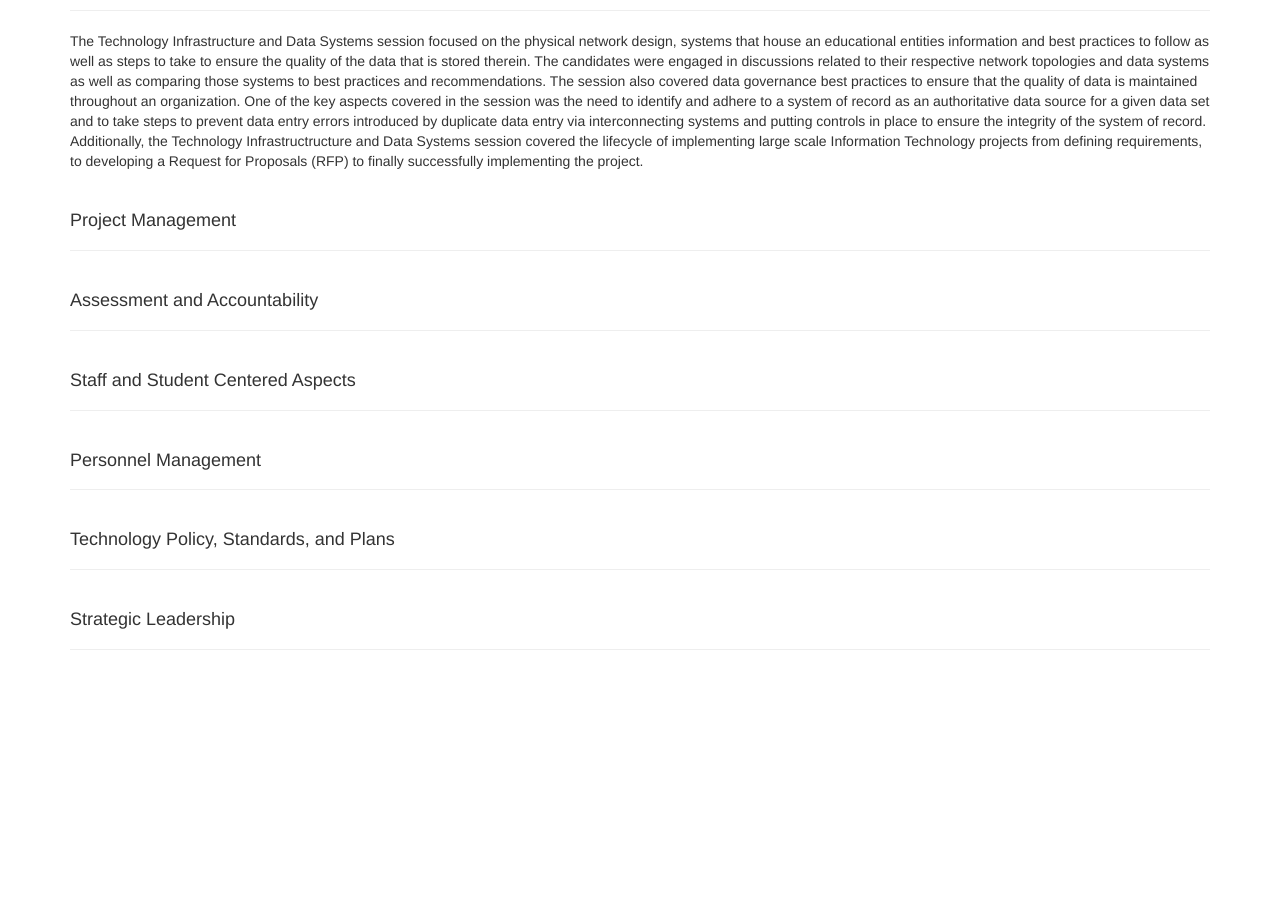
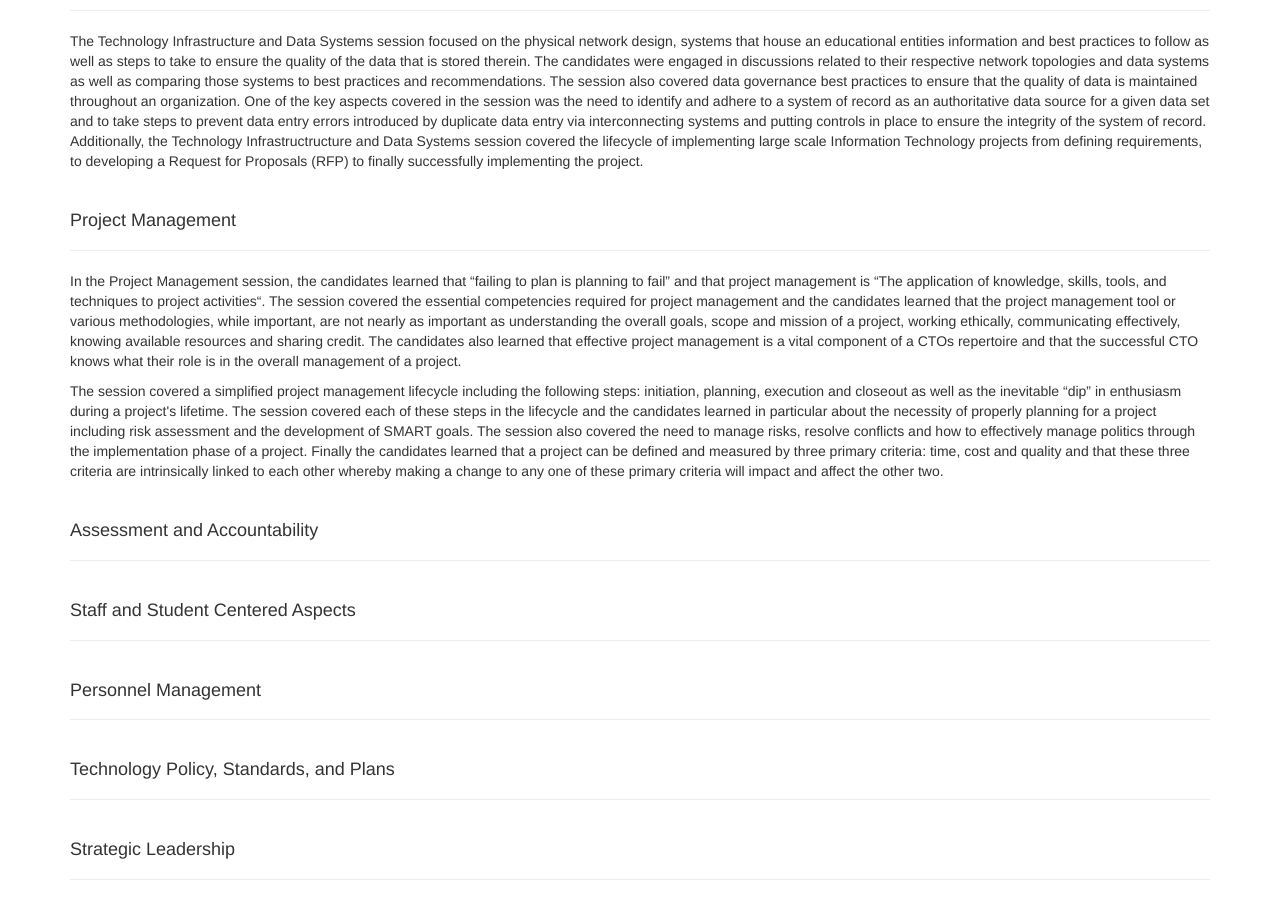
Before and after one commit to shanepinnell/shanepinnell.github.io, a Jekyll site: the page built from cto_mentor/summary.html, in a window 1280 px wide and 900 px high, scrolled down 2226 px. Built offline with Jekyll 4.4.1, drawn with Linux system fonts in a browser that asks for light colours; nearby versions of some CDN libraries; library files that are not in the unit come from our copies; before the commit the page ends 2896 px from its top, so only the background shows below that.

Commit message:
added to summaries

```diff
--- a/cto_mentor/summary.html
+++ b/cto_mentor/summary.html
@@ -70,6 +70,12 @@ One other aspect of the Professional Development session was the discussion of t
 <div class="page-header">
 	<h4>Project Management</h4>
 </div>
+<p>
+	In the Project Management session, the candidates learned that “failing to plan is planning to fail” and that project management is “The application of knowledge, skills, tools, and techniques to project activities“. The session covered the essential competencies required for project management and the candidates learned that the project management tool or various methodologies, while important, are not nearly as important as understanding the overall goals, scope and mission of a project, working ethically, communicating effectively, knowing available resources and sharing credit. The candidates also learned that effective project management is a vital component of a CTOs repertoire and that the successful CTO knows what their role is in the overall management of a project.
+</p>
+<p>
+	The session covered a simplified project management lifecycle including the following steps: initiation, planning, execution and closeout as well as the inevitable “dip” in enthusiasm during a project's lifetime. The session covered each of these steps in the lifecycle and the candidates learned in particular about the necessity of properly planning for a project including risk assessment and the development of SMART goals. The session also covered the need to manage risks, resolve conflicts and how to effectively manage politics through the implementation phase of a project. Finally the candidates learned that a project can be defined and measured by three primary criteria: time, cost and quality and that these three criteria are intrinsically linked to each other whereby making a change to any one of these primary criteria will impact and affect the other two.
+</p>
 <div class="page-header">
 	<h4>Assessment and Accountability</h4>
 </div>
```
